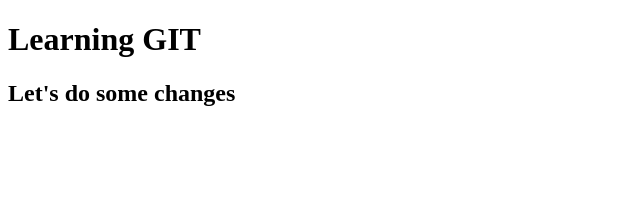
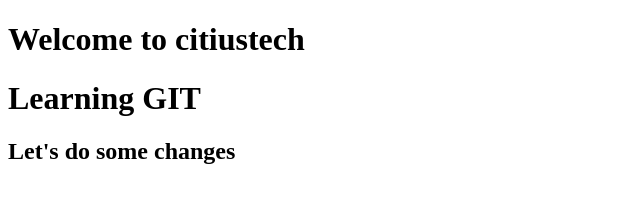
Before and after one commit to PoojaRSonawane/MyTest, a plain HTML site: page index.html in a window 1280 px wide. Shown: the whole page, without its empty margins (0-640 px from the left). Drawn offline with Linux system fonts and the light colour scheme.

Commit message:
Update index.html

```diff
--- a/index.html
+++ b/index.html
@@ -7,6 +7,7 @@
     <title>Document</title>
 </head>
 <body>
+    <h1>Welcome to citiustech</h1>
     <h1>Learning GIT </h1>
     <h2>Let's do some changes</h2>
 </body>
```
